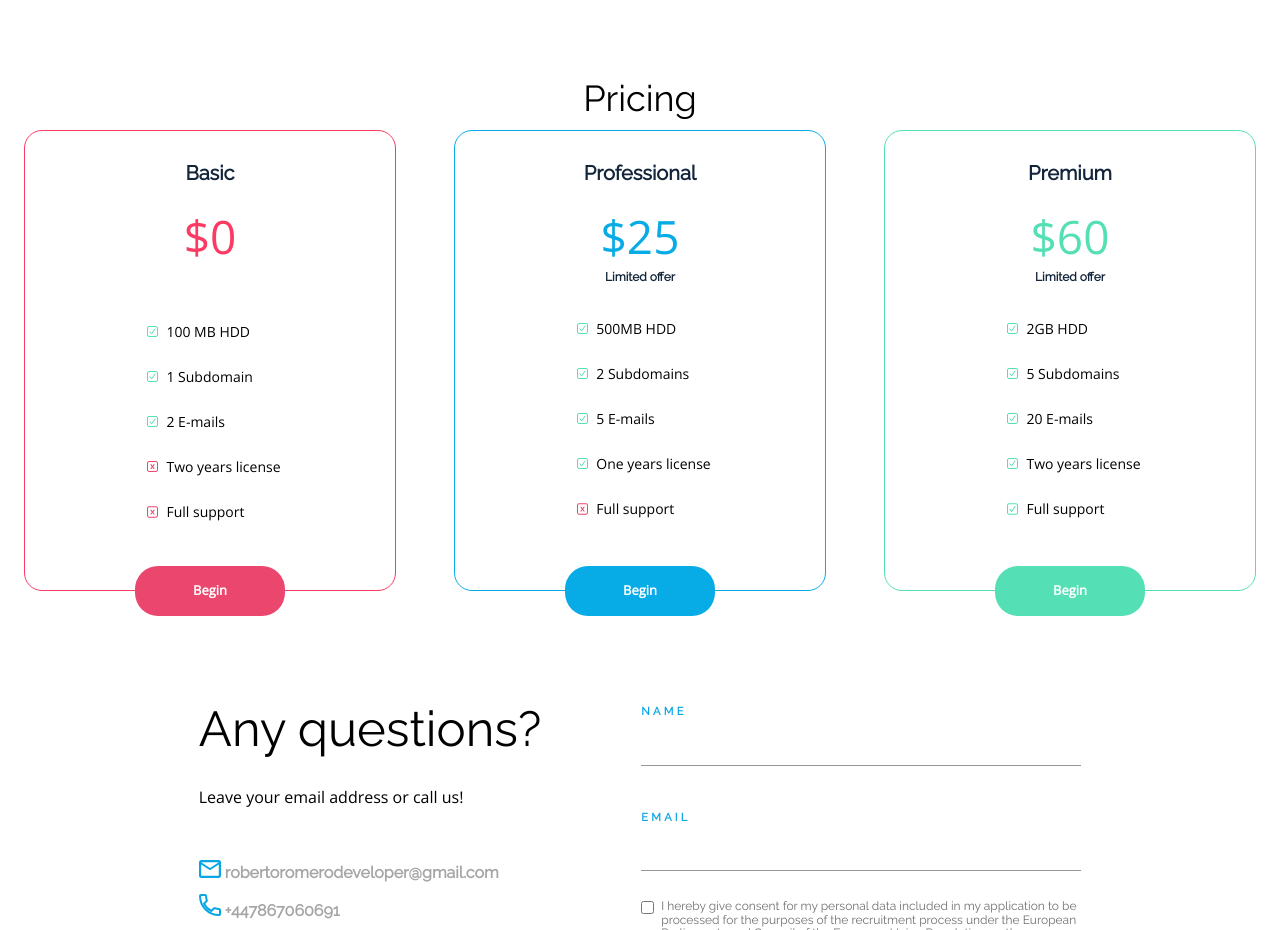
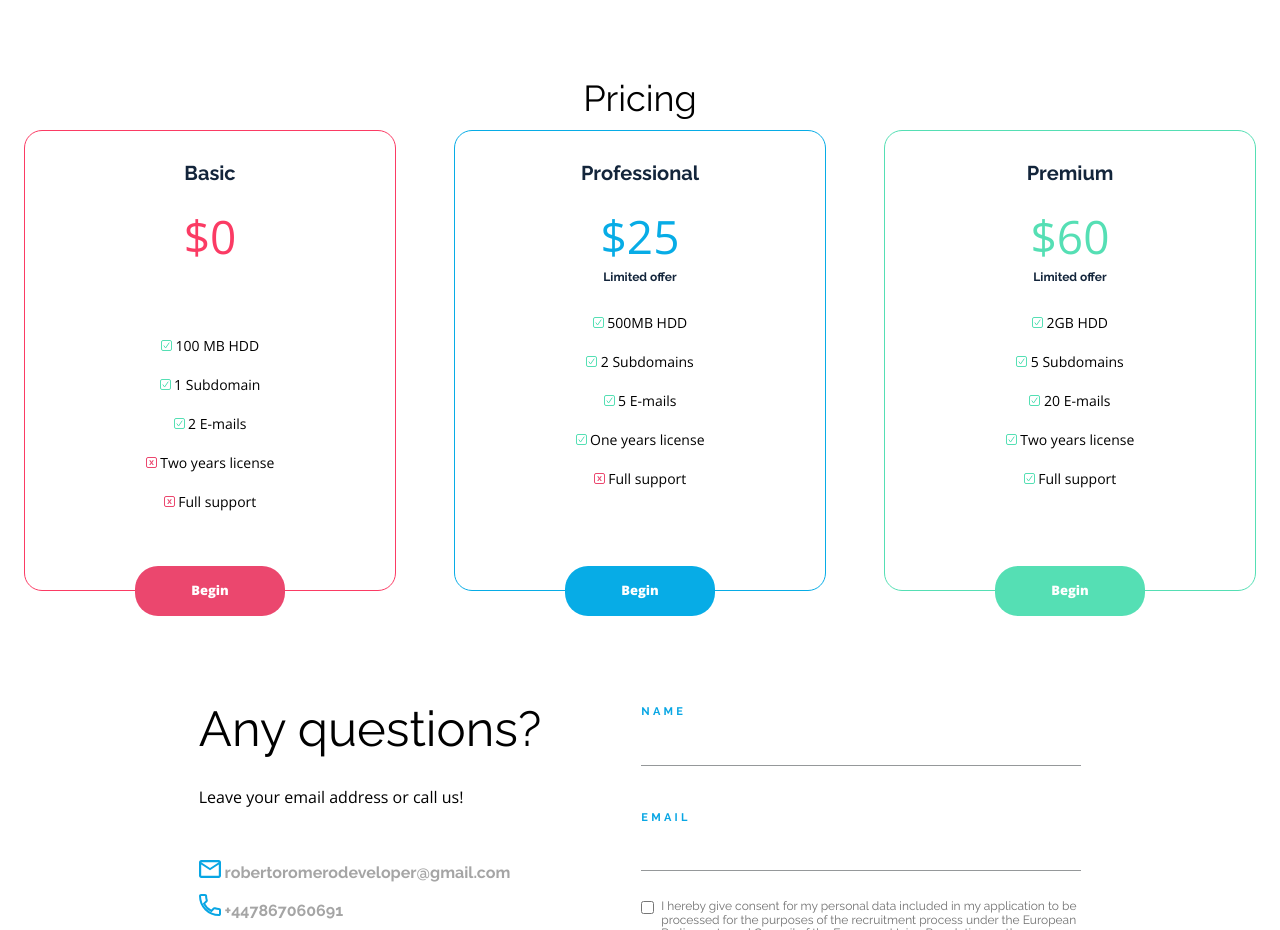
Before and after one commit to roberromero/proyectoOxygen, a plain HTML site: page index.html in a window 1280 px wide. Shown: the part 2720-3650 px from the top of the page. Drawn offline with nearby package versions, Linux system fonts and the light colour scheme.

Commit message:
Revisión completa

```diff
--- a/index.html
+++ b/index.html
@@ -8,8 +8,7 @@
     <!--normalize added in order to make my web compatible with all browsers-->
     <link rel="stylesheet" href="normalize.css">
     <!--Links from GOOGLE-FONTS-->
-    <link href="https://fonts.googleapis.com/css2?family=Open+Sans&family=Raleway:wght@300;400&display=swap" rel="stylesheet">
-    <title>proyecto_web</title>
+    <link href="https://fonts.googleapis.com/css2?family=Open+Sans:wght@300;400;600;700;800&family=Raleway:wght@300;400;700&display=swap" rel="stylesheet">    <title>proyecto_web</title>
 </head>
 <body>
     <header>
--- a/style.css
+++ b/style.css
@@ -473,13 +473,7 @@ hr{
     margin-top: -19px;
 }
 
-/*para colo cada tarjeta*/
-.last__prices-containers{
-    display: flex;
-    flex-direction: column;
-    align-items: center;
 
-}
 
 .last__prices-containers > *{
     margin-bottom: 54px;
@@ -514,31 +508,32 @@ hr{
     font-family: var(--fuente-secundaria);
     font-size: 46px;
     color: #FB3B64;
-    margin-top: -22px;
+    margin-top: -18px;
+    font-weight: 300;
 }
 
 
 .last__prices-basic-right{
     font-family: var(--fuente-secundaria);
     font-size: 14px;
-    display: flex;
-    flex-direction: column;
+    padding-top: 20px;
 
 }
 
 
-.last__prices-basic-right-container{
-    display: flex;
+.last__prices-basic-right-container :last-child{
+    margin-top: 9px;
 }
-.last__prices-basic-right-container :last-child{
-    margin-top: 15px;
-}
-.last__prices-basic-right-container img{
-    padding: 8px;
-}
+
 .last__prices-basic-right-container p{
     font-size: 14px;
     font-family: var(--fuente-secundaria);
+    display: inline-block;
+
+
+}
+.last__prices-basic-right-container img{
+    display: inline-block;
 
 }
 
@@ -589,11 +584,12 @@ hr{
     font-family: var(--fuente-secundaria);
     font-size: 46px;
     color: #07ACE6;
-    margin-top: -22px;
+    margin-top: -10px;
+    font-weight: 300;
 }
 .last__prices-profe-left-of{
     margin-top: -39px;
-    font-size: 14px;
+    font-size: 12px;
     line-height: 14px;
     font-weight: 700;
     color: #13253B;
@@ -603,24 +599,21 @@ hr{
 .last__prices-profe-right{
     font-family: var(--fuente-secundaria);
     font-size: 14px;
-    display: flex;
-    flex-direction: column;
-
+    margin-top: 23px;
 }
 
 
-.last__prices-profe-right-container{
-    display: flex;
-}
+
 .last__prices-profe-right-container :last-child{
-    margin-top: 15px;
+    margin-top: 9px;
 }
 .last__prices-profe-right-container img{
-    padding: 8px;
+    display: inline-block;
 }
 .last__prices-profe-right-container p{
     font-size: 14px;
     font-family: var(--fuente-secundaria);
+    display: inline-block;
 }
 
 .last__prices-profe-button{
@@ -673,12 +666,13 @@ hr{
     font-family: var(--fuente-secundaria);
     font-size: 46px;
     color: #55DFB4;
-    margin-top: -22px;
+    margin-top: -15px;
+    font-weight: 300;
 
 }
 .last__prices-premium-left-of{
     margin-top: -39px;
-    font-size: 14px;
+    font-size: 12px;
     line-height: 14px;
     font-weight: 700;
     color: #13253B;
@@ -688,23 +682,19 @@ hr{
 .last__prices-premium-right{
     font-family: var(--fuente-secundaria);
     font-size: 14px;
-    display: flex;
-    flex-direction: column;
+    margin-top: 23px;
+}
+.last__prices-premium-right-container :last-child{
+    margin-top: 9px;
 }
 
-
-.last__prices-premium-right-container{
-    display: flex;
-}
-.last__prices-premium-right-container :last-child{
-    margin-top: 15px;
-}
 .last__prices-premium-right-container img{
-    padding: 8px;
+    display: inline-block;
 }
 .last__prices-premium-right-container p{
     font-size: 14px;
     font-family: var(--fuente-secundaria);
+    display: inline-block;
 }
 
 .last__prices-premium-button{
@@ -1135,6 +1125,15 @@ footer{
     justify-content: space-around;
     margin-bottom: 60px;
 }
+
+
+.last__prices-basic-right, .last__prices-profe-right,
+.last__prices-premium-right{
+    text-align: center;
+}
+
+
+
 .last__prices-basic-left-op, .last__prices-profe-left-op,
 .last__prices-premium-left-op{
     margin-top: 30px;
```
